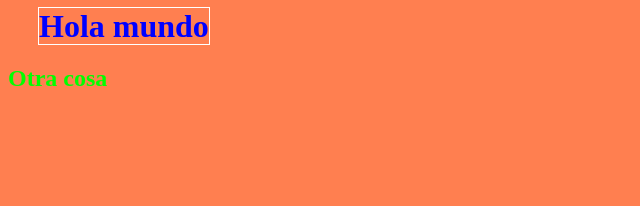
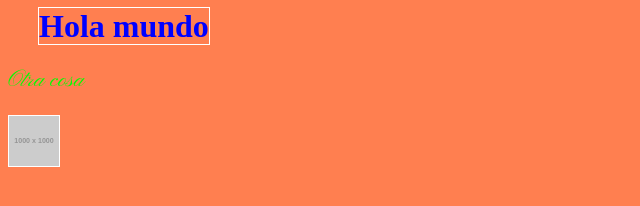
Before and after one commit to bsoifer/programacion_web, a website: page css/index.html in a window 1280 px wide. Shown: the whole page, without its empty margins (0-640 px from the left). Drawn offline with Linux system fonts and the light colour scheme; placeholder pictures from the web are drawn by us.

Commit message:
Add Google Fonts and update CSS styles for headings and images

```diff
--- a/css/index.html
+++ b/css/index.html
@@ -5,9 +5,13 @@
     <meta name="viewport" content="width=device-width, initial-scale=1.0">
     <title>Document</title>
     <link rel="stylesheet" href="style.css">
+    <link rel="preconnect" href="https://fonts.googleapis.com">
+<link rel="preconnect" href="https://fonts.gstatic.com" crossorigin>
+<link href="https://fonts.googleapis.com/css2?family=Pinyon+Script&display=swap" rel="stylesheet">
 </head>
 <body>
     <h1>Hola mundo </h1>
     <h2>Otra cosa</h2>
+    <img src="http://placehold.co/1000" alt="error">
 </body>
 </html>
--- a/css/style.css
+++ b/css/style.css
@@ -10,5 +10,15 @@ h1{
 }
 
 h2{
-    color: rgb(0, 255, 0)
+    color: rgb(0, 255, 0);
+        font-family: "Pinyon Script", cursive;
+        font-weight: 400;
+        font-style: normal;
 }
+
+img{
+    border: 1px solid white;
+    display:block;
+    width: 50px;
+    height: 10%;
+}
```
